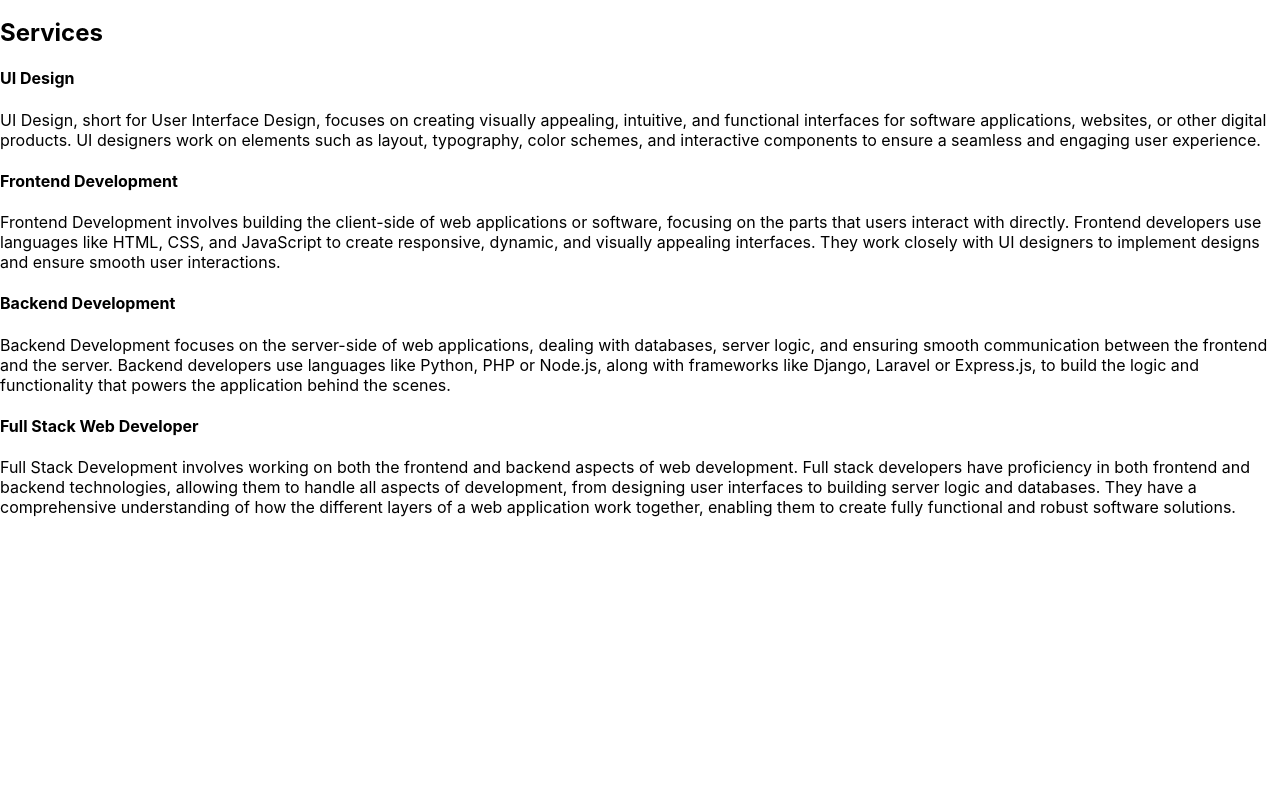
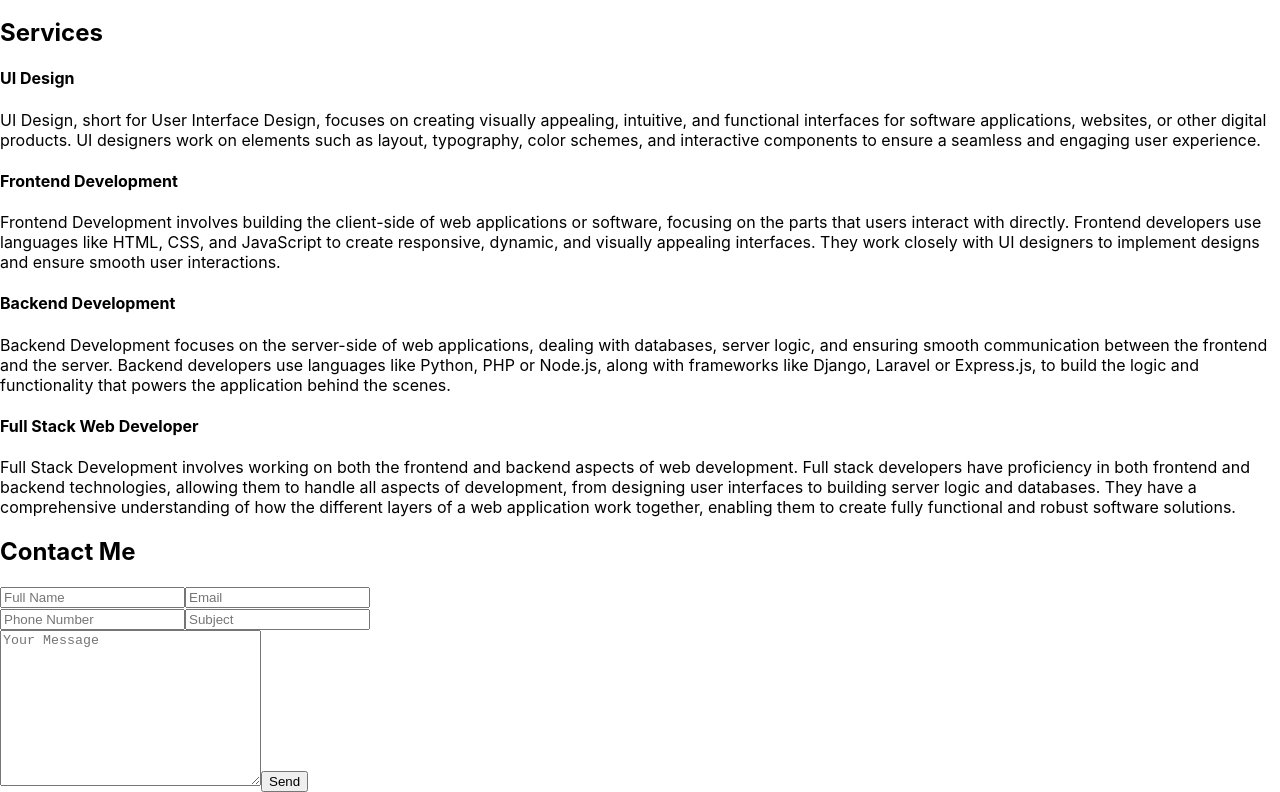
Before and after one commit to MahmoudAlHaj4/-Personal-Portfolio-Website, a React (Create React App) app in the folder personalwebsite/: page / in a window 1280 px wide. Shown: the part 1634-2426 px from the top of the page. Before the commit the page ends 2167 px from the top, so only its background shows below. Built offline with nearby package versions, Linux system fonts and the light colour scheme.

Commit message:
add contcat section

```diff
--- a/personalwebsite/src/profile/profile.jsx
+++ b/personalwebsite/src/profile/profile.jsx
@@ -164,7 +164,27 @@ const Profile = ()=>{
 
             </section>
 
+            <section className="contact">
+                <h2 className="head">Contact <span>Me</span></h2>
 
+                <form action="">
+                    <div className="input-group">
+                        <div className="input-box">
+                            <input type="text" placeholder="Full Name"/>
+                            <input type="email"  placeholder="Email"/>
+                        </div>
+                        <div className="input-box">
+                            <input type="number" placeholder="Phone Number"/>
+                            <input type="text"  placeholder="Subject"/>
+                        </div>
+                    </div>
+                    <div className="input-group-2">
+                        <textarea name="" id="" cols={30} rows={10}
+                        placeholder="Your Message"></textarea>
+                        <button className="btn">Send</button>
+                    </div>
+                </form>
+            </section>
 
         </div>
     )
```
